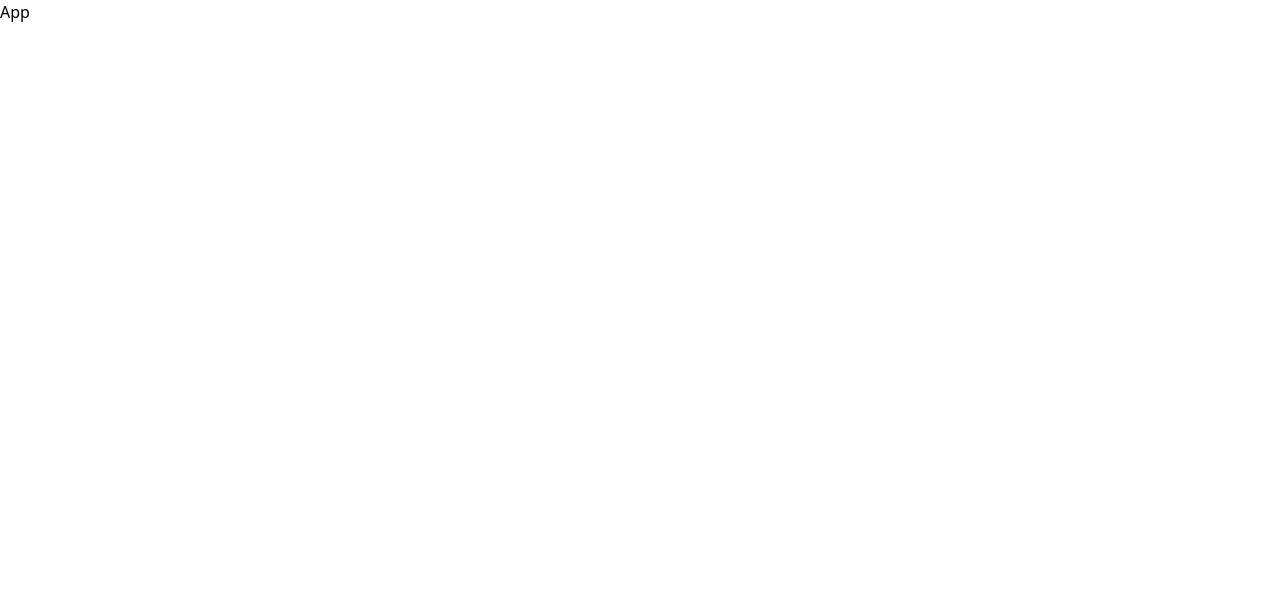
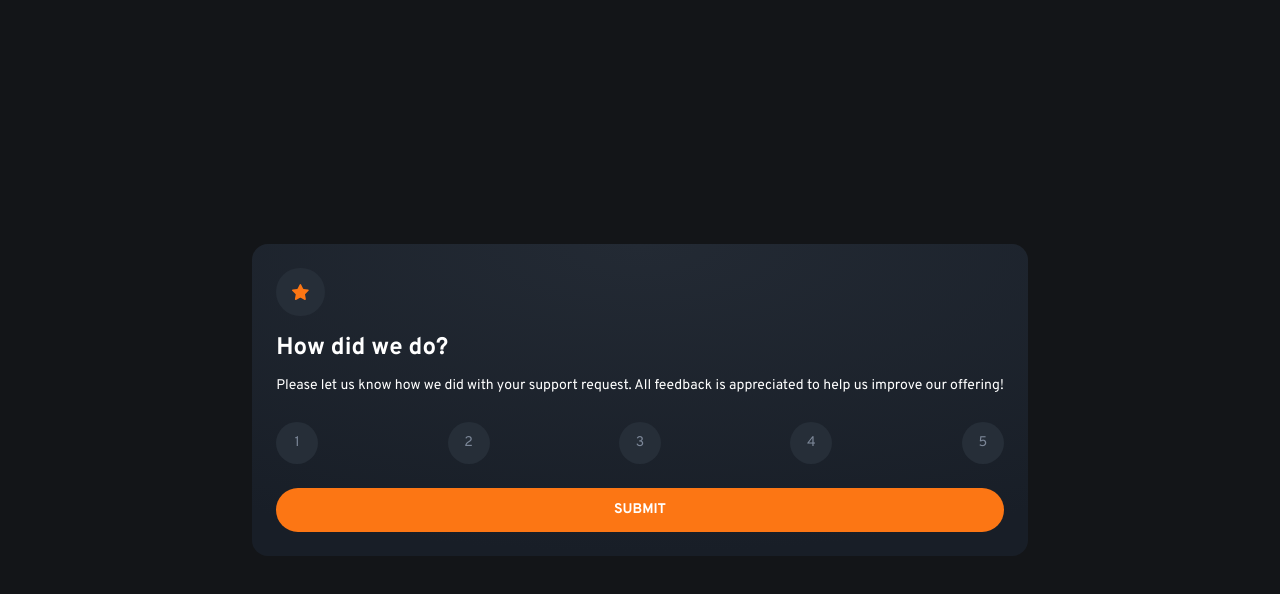
Before and after one commit to ygorqueiroz7/feedback-, a React (Vite) app: page / in a window 1280 px wide. Shown: the top 594 px of the page. Built offline with nearby package versions, Linux system fonts and the light colour scheme.

Commit message:
primeiro card do projeto finalizado

```diff
--- a/index.html
+++ b/index.html
@@ -4,9 +4,12 @@
     <meta charset="UTF-8" />
     <link rel="icon" type="image/svg+xml" href="/favicon-32x32.png" />
     <meta name="viewport" content="width=device-width, initial-scale=1.0" />
+    <link rel="preconnect" href="https://fonts.googleapis.com">
+    <link rel="preconnect" href="https://fonts.gstatic.com" crossorigin>
+    <link href="https://fonts.googleapis.com/css2?family=Overpass:ital,wght@0,100..900;1,100..900&display=swap" rel="stylesheet">
     <title>feedback</title>
   </head>
-  <body>
+  <body class="bg-very-dark-blue flex items-center justify-center h-svh" >
     <div id="root"></div>
     <script type="module" src="/src/main.jsx"></script>
   </body>
--- a/package.json
+++ b/package.json
@@ -24,6 +24,7 @@
     "eslint-plugin-react-hooks": "^5.1.0",
     "eslint-plugin-react-refresh": "^0.4.19",
     "globals": "^15.15.0",
-    "vite": "^6.2.0"
+    "vite": "^6.2.0",
+    "vite-plugin-svgr": "^4.3.0"
   }
 }
--- a/src/App.jsx
+++ b/src/App.jsx
@@ -1,7 +1,35 @@
+import { useState } from "react"
+import iconStar from "./images/icon-star.svg"
+
 export function App() {
+  const [notaAvaliacao, setNotaAvaliacao] = useState (0)
+
+  function handleAlterarNotaAvaliacao(nota) {
+    setNotaAvaliacao(nota)
+
+    console.log(nota)
+  }
+
   return (
-    <div>
-      <h1>App</h1>
+    <div className="bg-gradient-dark mx-6 p-6 rounded-2xl text-white font-overpass">
+      <div className="bg-dark-blue p-4 w-fit rounded-full mb-4">
+        <img src={iconStar} alt="icon star" />
+      </div>
+
+    <h1 className="text-2xl font-bold mb-2.5">How did we do?</h1>
+
+    <p className="text-light-gray text-sm leading-1  mb-6">Please let us know how we did with your support request. All feedback is appreciated to help us improve our offering!</p>
+
+
+    <div className="flex justify-between mb-6">
+      <input type="button" value={1} className="bg-dark-blue w-10.5 h-10.5 rounded-full text-sm leading-2 text-medium-grey" onClick={() => handleAlterarNotaAvaliacao(1)}/>
+      <input type="button" value={2} className="bg-dark-blue w-10.5 h-10.5 rounded-full text-sm leading-2 text-medium-grey" onClick={() => handleAlterarNotaAvaliacao(2)}/>
+      <input type="button" value={3} className="bg-dark-blue w-10.5 h-10.5 rounded-full text-sm leading-2 text-medium-grey" onClick={() => handleAlterarNotaAvaliacao(3)}/>
+      <input type="button" value={4} className="bg-dark-blue w-10.5 h-10.5 rounded-full text-sm leading-2 text-medium-grey" onClick={() => handleAlterarNotaAvaliacao(4)}/>
+      <input type="button" value={5} className="bg-dark-blue w-10.5 h-10.5 rounded-full text-sm leading-2 text-medium-grey" onClick={() => handleAlterarNotaAvaliacao(5)}/>
+    </div>
+
+    <button className="bg-orange w-full py-3 uppercase text-sm rounded-3xl font-bold">Submit</button>
     </div>
   )
 }
--- a/src/index.css
+++ b/src/index.css
@@ -1 +1,23 @@
 @import "tailwindcss";
+
+@theme {
+    --color-very-dark-blue: #131518;
+    --color-dark-blue: #262E38;
+    --color-light-grey: #969FAD;
+    --color-medium-grey: #7C8798;
+    --color-orange: #FC7614;
+
+    --font-overpass: "Overpass", "sans-serif";
+
+    --leading-1: 1.35rem;
+    --leading-1: 1.5rem;
+
+    --tracking-1: 1.867px;
+
+}
+
+@layer utilities {
+    .bg-gradient-dark {
+        background-image: radial-gradient(98.96% 98.96% at 50% 0%, #232A34 0%, #181E27 100%);
+    }
+}
```
Also changed, not shown: 1 other file (tests, documents, lock files or other folders).
